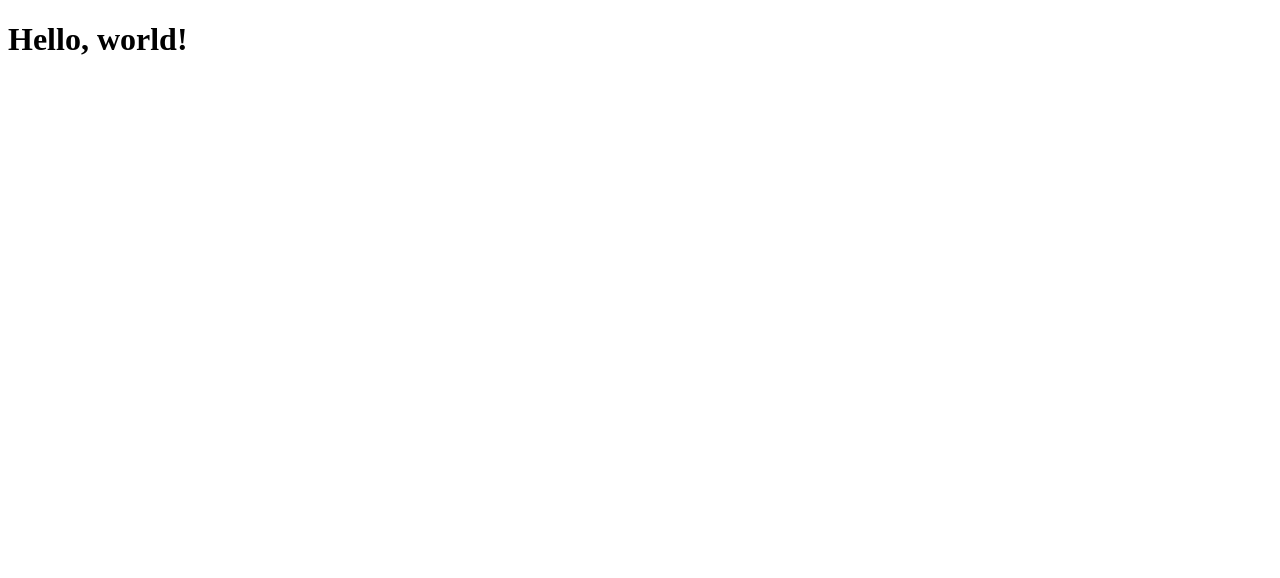
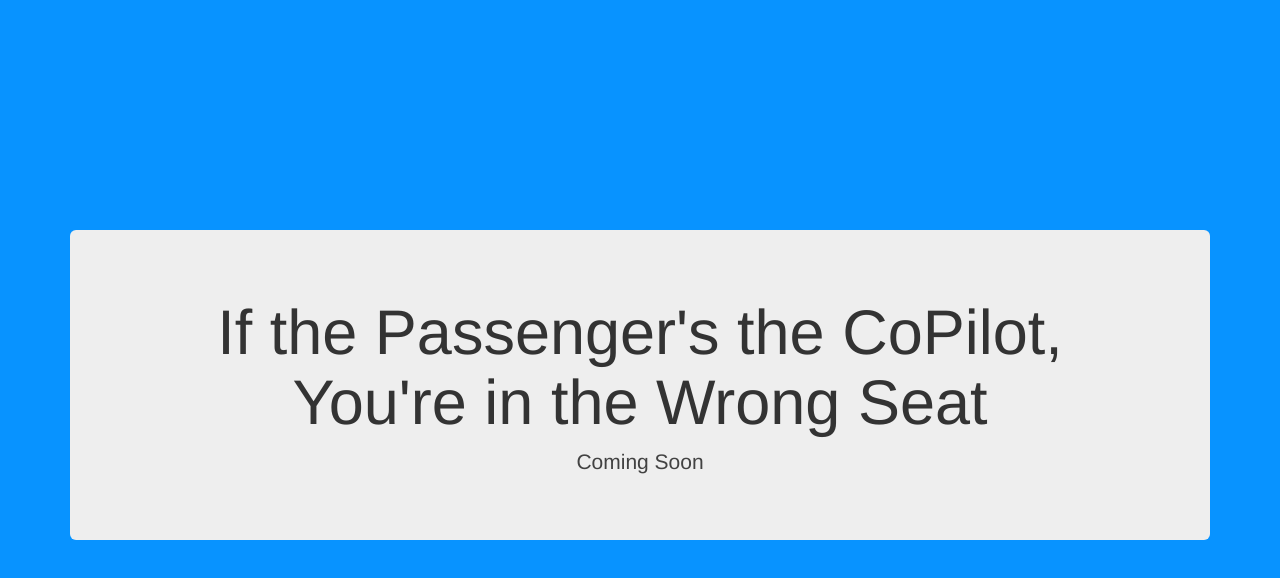
Before and after one commit to briandennis/BookSite, a plain HTML site: page index.html in a window 1280 px wide. Drawn offline with nearby package versions, Linux system fonts and the light colour scheme.

Commit message:
added boostrap

```diff
--- /dev/null
+++ b/index.css
@@ -0,0 +1,25 @@
+body{
+
+  height: 100vh;
+  width: 100vw;
+
+  text-align: center;
+  background: #0893FF;
+
+  display: flex;
+  flex-direction: column;
+  align-items: center;
+  justify-content: center;
+}
+
+#main{
+  color: black;
+  font-family: 'Roboto';
+}
+
+h1{
+  color: #0893FF;
+}
+p{
+  color: #424242;
+}
--- a/index.html
+++ b/index.html
@@ -2,8 +2,18 @@
 <html>
   <head>
     <title>Book Site</title>
+    <link href='https://fonts.googleapis.com/css?family=Roboto:400,700italic' rel='stylesheet' type='text/css'>
+    <link href='https://maxcdn.bootstrapcdn.com/bootstrap/3.3.6/css/bootstrap.min.css' rel='stylesheet' />
+    <link rel="stylesheet" href="index.css" media="screen" title="no title" charset="utf-8">
   </head>
   <body>
-    <h1>Hello, world!</h1>
+    <div class='container'>
+      <div class='jumbotron'>
+        <h1>If the Passenger's the CoPilot, You're in the Wrong Seat </h1>
+        <p>
+          Coming Soon
+        </p>
+      </div>
+    </div>
   </body>
 </html>
```
